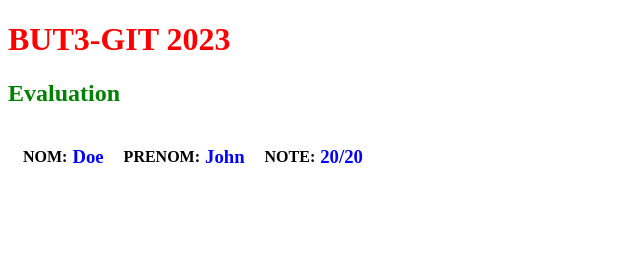
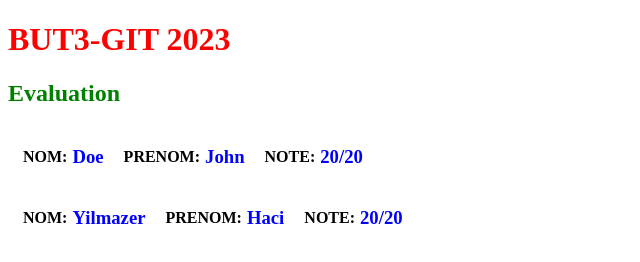
Before and after one commit to BenRobert38/BUT3-GIT-2024, a plain HTML site: page Projet/index.html in a window 1280 px wide. Shown: the whole page, without its empty margins (0-640 px from the left). Drawn offline with Linux system fonts and the light colour scheme.

Commit message:
index.html modifié par Haci Yilmazer

```diff
--- a/Projet/index.html
+++ b/Projet/index.html
@@ -16,5 +16,13 @@
          <h4>NOTE: </h4>
          <h3>20/20</h3>
    </div>
+   <div class="identifiant">
+         <h4>NOM: </h4>
+         <h3>Yilmazer</h3>
+         <h4>PRENOM: </h4>
+         <h3>Haci</h3>
+         <h4>NOTE: </h4>
+         <h3>20/20</h3>
+   </div>
 </body>
 </html>
```
